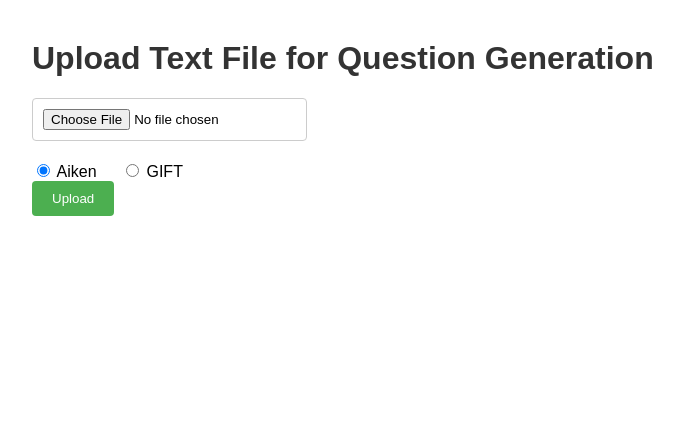
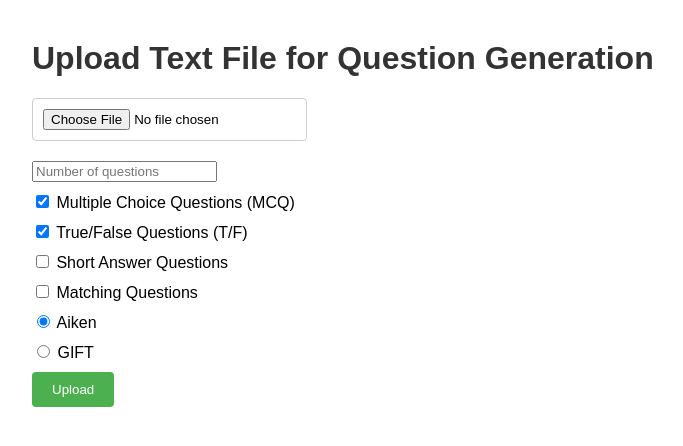
Before and after one commit to ckabuya/AI-Question-Generator, a Flask app: page / in a window 1280 px wide. Shown: the top 446 px of the page, without its empty margins (8-691 px from the left). Run offline with Flask 3, Linux system fonts and the light colour scheme.

Commit message:
Added options for specifying the number of questions and question types

```diff
--- a/app.py
+++ b/app.py
@@ -1,10 +1,11 @@
-from flask import Flask, request, render_template, send_file
+from flask import Flask, request, render_template, send_file, flash, redirect
 import os
 from werkzeug.utils import secure_filename
 import spacy
 import random
 
 app = Flask(__name__)
+app.secret_key = 'supersecretkey'
 UPLOAD_FOLDER = 'uploads'
 ALLOWED_EXTENSIONS = {'txt'}
 
@@ -22,10 +23,10 @@ def process_text(text):
     key_concepts = [chunk.text for chunk in doc.noun_chunks]
     return sentences, key_concepts
 
-def generate_multiple_choice(sentences, key_concepts):
+def generate_multiple_choice(sentences, key_concepts, num_questions):
     questions = []
     for sentence in sentences:
-        if len(key_concepts) > 3:
+        if len(key_concepts) > 3 and len(questions) < num_questions:
             concept = random.choice(key_concepts)
             if concept in sentence:
                 correct_answer = concept
@@ -39,10 +40,10 @@ def generate_multiple_choice(sentences, key_concepts):
                 questions.append(question)
     return questions
 
-def generate_true_false(sentences):
+def generate_true_false(sentences, num_questions):
     questions = []
     for sentence in sentences:
-        if sentence.strip():
+        if sentence.strip() and len(questions) < num_questions:
             question = {
                 "question": sentence,
                 "answer": random.choice(["True", "False"])
@@ -50,10 +51,10 @@ def generate_true_false(sentences):
             questions.append(question)
     return questions
 
-def generate_short_answer(sentences, key_concepts):
+def generate_short_answer(sentences, key_concepts, num_questions):
     questions = []
     for sentence in sentences:
-        if len(key_concepts) > 0:
+        if len(key_concepts) > 0 and len(questions) < num_questions:
             concept = random.choice(key_concepts)
             if concept in sentence:
                 question = {
@@ -63,15 +64,16 @@ def generate_short_answer(sentences, key_concepts):
                 questions.append(question)
     return questions
 
-def generate_matching(sentences, key_concepts):
+def generate_matching(sentences, key_concepts, num_questions):
     questions = []
-    if len(key_concepts) >= 4:
-        pairs = random.sample(key_concepts, 4)
-        question = {
-            "question": "Match the terms to their definitions.",
-            "pairs": [(pairs[i], pairs[i + 1]) for i in range(0, len(pairs), 2)]
-        }
-        questions.append(question)
+    for _ in range(num_questions):
+        if len(key_concepts) >= 4:
+            pairs = random.sample(key_concepts, 4)
+            question = {
+                "question": "Match the terms to their definitions.",
+                "pairs": [(pairs[i], pairs[i + 1]) for i in range(0, len(pairs), 2)]
+            }
+            questions.append(question)
     return questions
 
 def format_multiple_choice_aiken(question):
@@ -89,30 +91,29 @@ def format_true_false_aiken(question):
     formatted_question += correct_answer
     return formatted_question
 
-
 def format_multiple_choice_gift(question):
-    formatted_question = f"::{question['question']} {{\n"
+    formatted_question = "::{question} {{\n".format(question=question['question'])
     for choice in question['choices']:
         if choice == question['answer']:
-            formatted_question += f"   ={choice}\n"
+            formatted_question += "   ={choice}\n".format(choice=choice)
         else:
-            formatted_question += f"   ~{choice}\n"
+            formatted_question += "   ~{choice}\n".format(choice=choice)
     formatted_question += "}\n"
     return formatted_question
 
 def format_true_false_gift(question):
     answer = "T" if question['answer'] == "True" else "F"
-    formatted_question = f"::{question['question']} {{\n   {answer}\n}}\n"
+    formatted_question = "::{question} {{\n   {answer}\n}}\n".format(question=question['question'], answer=answer)
     return formatted_question
 
 def format_short_answer_gift(question):
-    formatted_question = f"::{question['question']} {{\n   ={question['answer']}\n}}\n"
+    formatted_question = "::{question} {{\n   ={answer}\n}}\n".format(question=question['question'], answer=question['answer'])
     return formatted_question
 
 def format_matching_gift(question):
-    formatted_question = f"::{question['question']} {{\n"
+    formatted_question = "::{question} {{\n".format(question=question['question'])
     for pair in question['pairs']:
-        formatted_question += f"   {pair[0]} -> {pair[1]}\n"
+        formatted_question += "   {term} -> {definition}\n".format(term=pair[0], definition=pair[1])
     formatted_question += "}\n"
     return formatted_question
 
@@ -124,10 +125,12 @@ def upload_file():
 def uploader_file():
     if request.method == 'POST':
         if 'file' not in request.files:
-            return 'No file part'
+            flash('No file part')
+            return redirect(request.url)
         file = request.files['file']
         if file.filename == '':
-            return 'No selected file'
+            flash('No selected file')
+            return redirect(request.url)
         if file and allowed_file(file.filename):
             filename = secure_filename(file.filename)
             file_path = os.path.join(app.config['UPLOAD_FOLDER'], filename)
@@ -137,10 +140,13 @@ def uploader_file():
                 text = f.read()
 
             sentences, key_concepts = process_text(text)
-            mc_questions = generate_multiple_choice(sentences, key_concepts)
-            tf_questions = generate_true_false(sentences)
-            sa_questions = generate_short_answer(sentences, key_concepts)
-            matching_questions = generate_matching(sentences, key_concepts)
+            num_questions = int(request.form['num_questions'])
+            question_types = request.form.getlist('question_types')
+
+            mc_questions = generate_multiple_choice(sentences, key_concepts, num_questions) if 'mcq' in question_types else []
+            tf_questions = generate_true_false(sentences, num_questions) if 'tf' in question_types else []
+            sa_questions = generate_short_answer(sentences, key_concepts, num_questions) if 'sa' in question_types else []
+            matching_questions = generate_matching(sentences, key_concepts, num_questions) if 'matching' in question_types else []
 
             format_choice = request.form['format']
             if format_choice == 'aiken':
@@ -165,6 +171,9 @@ def uploader_file():
                     out_file.write("\n".join(tf_questions_formatted))
 
             return send_file(output_path, as_attachment=True)
+        else:
+            flash('Invalid file type. Only .txt files are allowed.')
+            return redirect(request.url)
 
 if __name__ == '__main__':
     if not os.path.exists(UPLOAD_FOLDER):
--- a/templates/upload.html
+++ b/templates/upload.html
@@ -31,11 +31,12 @@
         input[type="submit"]:hover {
             background-color: #45a049;
         }
-        .radio-group {
+        .options-group {
             margin-top: 20px;
         }
-        .radio-group label {
-            margin-right: 20px;
+        .options-group label {
+            display: block;
+            margin-bottom: 10px;
         }
     </style>
 </head>
@@ -43,7 +44,22 @@
     <h1>Upload Text File for Question Generation</h1>
     <form action="/uploader" method="post" enctype="multipart/form-data">
         <input type="file" name="file" required>
-        <div class="radio-group">
+        <div class="options-group">
+            <label>
+                <input type="number" name="num_questions" min="1" placeholder="Number of questions" required>
+            </label>
+            <label>
+                <input type="checkbox" name="question_types" value="mcq" checked> Multiple Choice Questions (MCQ)
+            </label>
+            <label>
+                <input type="checkbox" name="question_types" value="tf" checked> True/False Questions (T/F)
+            </label>
+            <label>
+                <input type="checkbox" name="question_types" value="sa"> Short Answer Questions
+            </label>
+            <label>
+                <input type="checkbox" name="question_types" value="matching"> Matching Questions
+            </label>
             <label>
                 <input type="radio" name="format" value="aiken" checked> Aiken
             </label>
```
